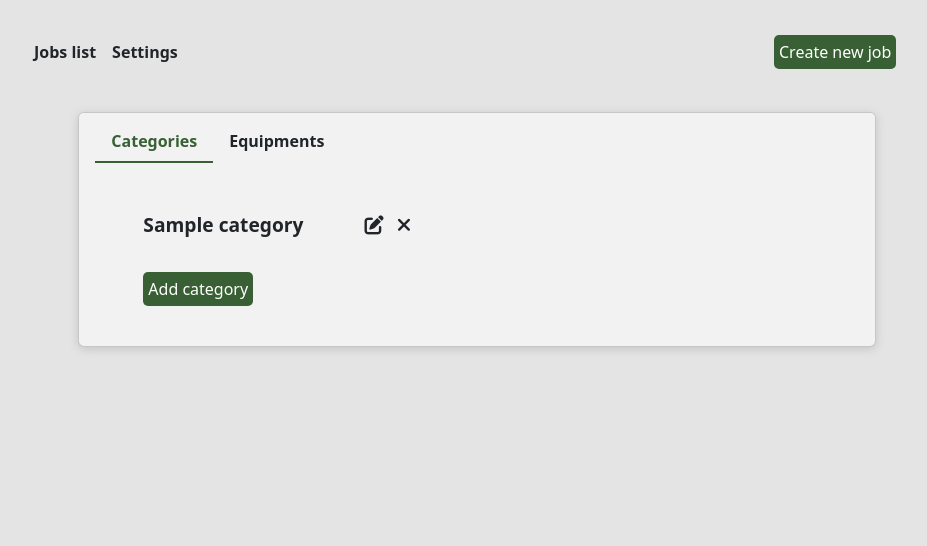
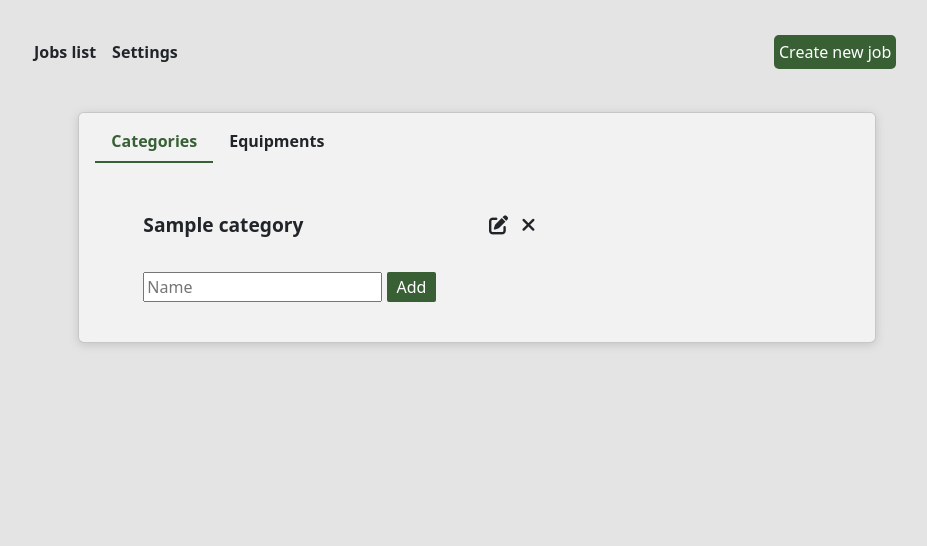
Before and after one commit to andrebraga7/the-maintenance-co, a Django app: page /client/categories in a window 1280 px wide. Shown: the part 92-638 px from the top of the page, without its empty margins (163-1090 px from the left). Run offline with Django 3.2, Linux system fonts and the light colour scheme; a user stored in the database is signed in; tables that the repository leaves empty hold one stand-in row (values such as "Sample post"); some libraries are stand-ins or nearby versions.

Commit message:
Create the add category post view

```diff
--- /dev/null
+++ b/client_dashboard/forms.py
@@ -0,0 +1,16 @@
+from django import forms
+from .models import Category
+
+
+class AddCategoryForm(forms.ModelForm):
+
+    def __init__(self, *args, **kwargs):
+        super(AddCategoryForm, self).__init__(*args, **kwargs)
+        self.fields['name'].label = ""
+
+    class Meta:
+        model = Category
+        fields = ['name']
+        widgets = {
+            'name': forms.TextInput(attrs={'placeholder': 'Name'}),
+        }
--- a/client_dashboard/views/categories.py
+++ b/client_dashboard/views/categories.py
@@ -1,6 +1,7 @@
-from django.shortcuts import render
+from django.shortcuts import render, redirect
 from django.views import View
 from ..models import Category
+from ..forms import AddCategoryForm
 
 
 class Categories(View):
@@ -11,4 +12,14 @@ class Categories(View):
         return render(
             request,
             'client_dashboard/categories.html',
-            {'categories': categories})
+            {
+                'categories': categories,
+                'form': AddCategoryForm(),
+            })
+
+    def post(self, request):
+        form = AddCategoryForm(request.POST)
+        if form.is_valid():
+            form.instance.user = request.user
+            form.save()
+            return redirect('categories')
--- a/static/css/style.css
+++ b/static/css/style.css
@@ -110,8 +110,8 @@ a {
     font-size: 1.2em;
 }
 
-.category a:hover {
-    color: grey;
+.category-delete:hover {
+    color: red;
 }
 
 
@@ -151,6 +151,18 @@ a {
     background-color: #393939;
 }
 
+.green-btn-small {
+    color: white;
+    background-color: #386034;
+    border: none;
+    border-radius: 2px;
+    padding: 3px 10px;
+}
+
+.green-btn-small:hover {
+    background-color: #393939;
+}
+
 .grey-btn {
     color: white;
     background-color: #202020;
--- a/templates/client_dashboard/categories.html
+++ b/templates/client_dashboard/categories.html
@@ -24,24 +24,30 @@
                 <!-- Tabs content -->
                 <div class="card-body">
                     {% for category in categories %}
-                    <div class="category px-md-5 py-2">
-                        <strong>{{ category.name }}</strong>
-                        <span class="ps-5">
+                    <div class="category px-md-5 py-2 row">
+                        <div class="col-6">
+                            <strong>{{ category.name }}</strong>
+                        </div>
+                        <div class="col-3 offset-3 offset-md-0">
                             <a href="#">
-                                <i class="fa-solid fa-pen-to-square ps-2"></i>
+                                <i class="fa-solid fa-pen-to-square"></i>
                             </a>
                             <a href="#">
-                                <i class="fa-solid fa-xmark ps-2"></i>
+                                <i class="fa-solid fa-xmark ps-2 category-delete"></i>
                             </a>
-                        </span>
+                        </div>
                     </div>
                     {% empty %}
                     <p>No categories registered.</p>
                     {% endfor %}
                     <div class="px-5 py-4">
-                        <a href="#">
-                            <button class="green-btn">Add category</button>
-                        </a>
+                        <form method="post">
+                            {% csrf_token %}
+                            {{ form }}
+                            <span>
+                                <button type="submit" class="green-btn-small">Add</button>
+                            </span>
+                        </form>
                     </div>
                 </div>
             </div>
```
